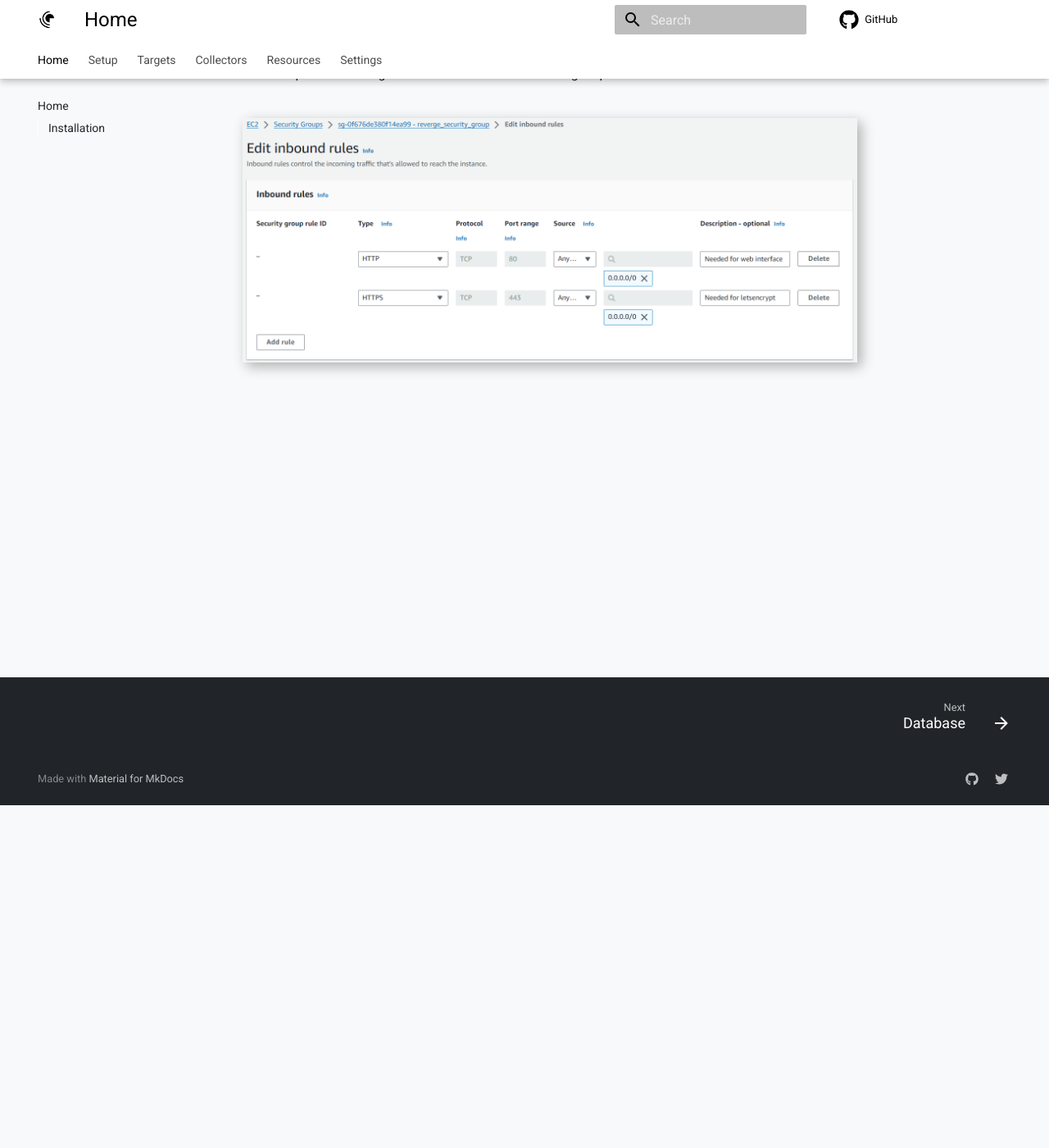
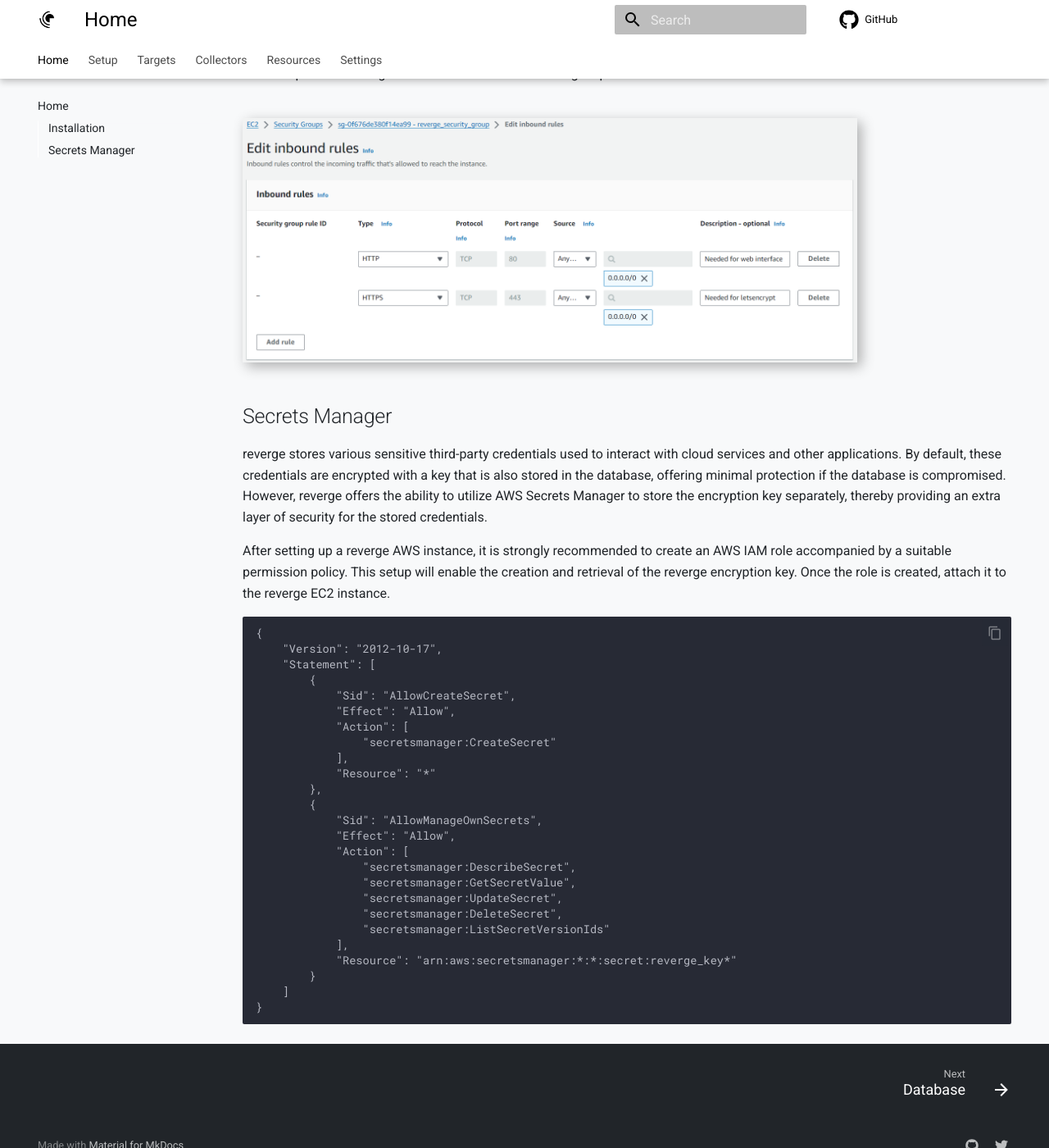
Before and after one commit to securifera/reverge_wiki, an MkDocs documentation site: the page built from docs/index.md, in a window 1280 px wide and 1400 px high, scrolled down 418 px. Shown: the whole window at 82% size. Built offline with MkDocs 1.6.1 and Material for MkDocs 9.7.7, drawn with Linux system fonts in a browser that asks for light colours; comment, search, counter and statistics services are not loaded; some of the changed text lies outside the part shown.

Commit message:
Updated docs

````diff
--- a/docs/index.md
+++ b/docs/index.md
@@ -1,4 +1,4 @@
-Reverge is a red team focused, attack surface management framework
+reverge is a red team focused, attack surface management framework
 
 
 
@@ -10,10 +10,46 @@
 
 **When configuring the security groups for the EC2 instance consider the following:**
 
-* Reverge web interface is running on port **80**
+* reverge web interface is running on port **80**
 * TLS certificate issuance using Letsencrypt requires port **443** open to the internet
 * SSH port forwarding for a remote database is running on port **2222**
 
 <br>
 <img src="../../assets/ec2_sec_group.png" alt="EC2 Security Groups" width="750" style="box-shadow: 5px 5px 15px rgba(0, 0, 0, 0.3);">
 <br>
+
+## Secrets Manager
+
+reverge stores various sensitive third-party credentials used to interact with cloud services and other applications. By default, these credentials are encrypted with a key that is also stored in the database, offering minimal protection if the database is compromised. However, reverge offers the ability to utilize AWS Secrets Manager to store the encryption key separately, thereby providing an extra layer of security for the stored credentials.
+
+After setting up a reverge AWS instance, it is strongly recommended to create an AWS IAM role accompanied by a suitable permission policy. This setup will enable the creation and retrieval of the reverge encryption key. Once the role is created, attach it to the reverge EC2 instance.
+
+
+```
+{
+    "Version": "2012-10-17",
+    "Statement": [
+        {
+            "Sid": "AllowCreateSecret",
+            "Effect": "Allow",
+            "Action": [
+                "secretsmanager:CreateSecret"
+            ],
+            "Resource": "*"
+        },
+        {
+            "Sid": "AllowManageOwnSecrets",
+            "Effect": "Allow",
+            "Action": [
+                "secretsmanager:DescribeSecret",
+                "secretsmanager:GetSecretValue",
+                "secretsmanager:UpdateSecret",
+                "secretsmanager:DeleteSecret",
+                "secretsmanager:ListSecretVersionIds"
+            ],
+            "Resource": "arn:aws:secretsmanager:*:*:secret:reverge_key*"
+        }
+    ]
+}
+
+```
````
Also changed, not shown: docs/settings/certificates.md (+4 -1 lines), docs/settings/providers.md (+26 -0 lines), docs/settings/users.md (+32 -0 lines), docs/assets/add_aws_prov.png (added), docs/assets/add_btn.png (added), docs/assets/add_user_modal.png (added), docs/assets/delete_btn.png (added), docs/assets/enable_btn.png (added), docs/assets/provider_delete.png (added), docs/assets/providers.png (added), docs/assets/user_delete.png (added), docs/assets/user_settings.png (added), docs/assets/users_menu.png (added).
